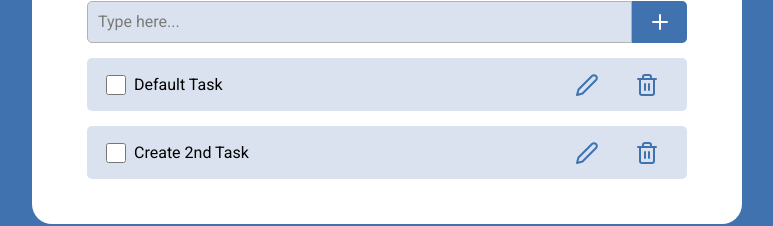
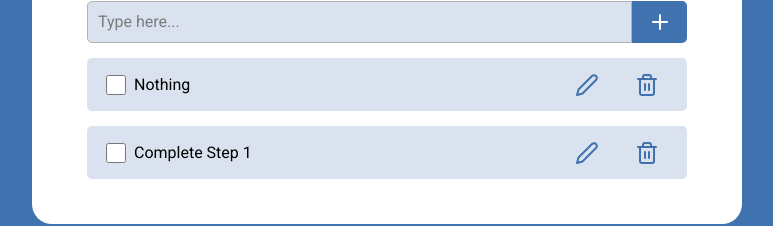
Before and after one commit to Aintripin/ToDoList, a React (Vite) app in the folder toDoList/: page / in a window 1280 px wide. Shown: the part 328-554 px from the top of the page, without its empty margins (253-1026 px from the left). Built offline with nearby package versions, Linux system fonts and the light colour scheme.

Commit message:
even more logic + bugs fixed

```diff
--- a/toDoList/package.json
+++ b/toDoList/package.json
@@ -10,7 +10,7 @@
   "dependencies": {
     "react": "^18.0.0",
     "react-dom": "^18.0.0",
-    "zustand": "^4.0.0-rc.1"
+    "zustand": "^3.7.2"
   },
   "devDependencies": {
     "@types/react": "^18.0.0",
--- a/toDoList/src/data/stores/useToDoStore.ts
+++ b/toDoList/src/data/stores/useToDoStore.ts
@@ -1,5 +1,6 @@
 import create from "zustand";
 import { generateId } from "../helpers";
+import { devtools } from "zustand/middleware";
 
 interface Task {
 
@@ -30,13 +31,13 @@ export const useToDoStore = create<ToDoStore>((set, get) => ({
     tasks: [
         {
             id: "1",
-            title: "Default Task",
+            title: "Nothing",
             createdAt: 20220502
         },
 
         {
             id: "2",
-            title: "Create 2nd Task",
+            title: "Complete Step 1",
             createdAt: 20220702
         }
     ],
--- a/toDoList/src/views/components/InputPlus/InputTask/index.module.scss
+++ b/toDoList/src/views/components/InputPlus/InputTask/index.module.scss
@@ -28,6 +28,17 @@
     &Checkbox {
         width: 20px;
         height: 20px;
+        cursor: pointer;
+        transition: all 450ms cubic-bezier(.25, .46, .45, .94) 0s;
+        transform: rotate(-90deg);
+
+        &:focus {
+            outline: none;
+        }
+
+        &:hover {
+            transform: scale(1.07) rotate(0deg);
+        }
     }
 
     &Title {
--- a/toDoList/src/views/components/InputPlus/InputTask/index.tsx
+++ b/toDoList/src/views/components/InputPlus/InputTask/index.tsx
@@ -40,7 +40,10 @@ export const InputTask: React.FC<InputTaskProps> = ({
                         setChecked(e.target.checked);
 
                         if (e.target.checked) {
-                            onDone(id);
+                            setTimeout(() => {
+                                onDone(id);
+                            }, 550)
+                            // onDone(id);
                         }
                     }}
                 />
```
Also changed, not shown: 1 other file (tests, documents, lock files or other folders).
